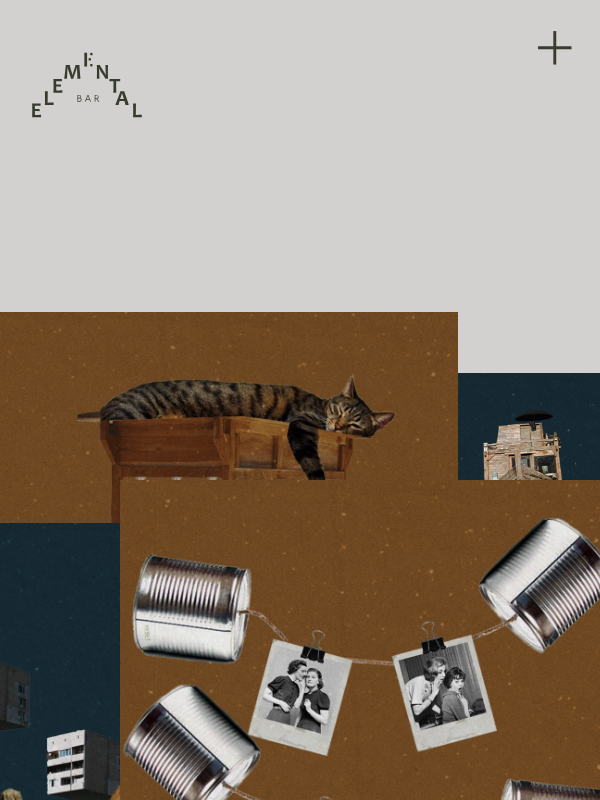
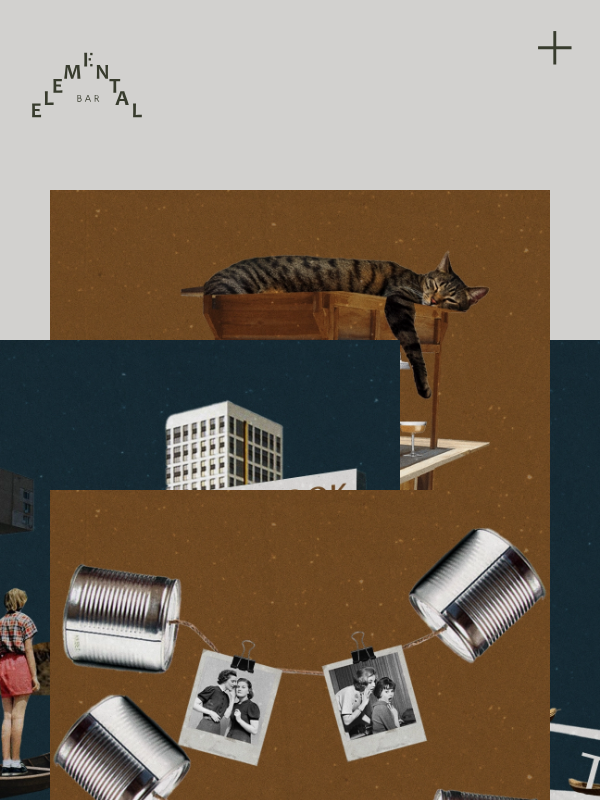
Before and after one commit to gunaindra/elementalbar, a Next.js app: page / in a window 600 px wide. Shown: the top 800 px of the page. Built offline with nearby package versions, Linux system fonts and the light colour scheme.

Commit message:
feat : changes translate location

```diff
--- a/components/Header/index.js
+++ b/components/Header/index.js
@@ -9,7 +9,7 @@ function Header() {
   return (
     <>
       {/* Desktop Header */}
-      <div className="min-h-150px w-full fixed z-10 invisible hidden md:visible md:block">
+      <div className="min-h-150px w-full fixed z-1 invisible hidden md:visible md:block">
         <div className="flex flex-row justify-end mx-70px py-20px">
           <Link className="cursor-pointer" href={"/"}>
             <div className="block">
--- a/components/Navbar/FullScreenNavbar.js
+++ b/components/Navbar/FullScreenNavbar.js
@@ -7,7 +7,7 @@ function FullScreenNavbar({ isShow }) {
 
   return (
     <div
-      className={`h-full fixed w-full bg-brown transition-opacity duration-300 ease-out overflow-y-auto ${
+      className={`h-full  fixed w-full bg-brown transition-opacity duration-300 ease-out overflow-y-auto ${
         navbarContext.isShowNavbar ? "opacity-100" : "opacity-0"
       }`}
     >
--- a/components/StackCard/StackCardItem.js
+++ b/components/StackCard/StackCardItem.js
@@ -2,8 +2,16 @@ import { useEffect, useState } from "react";
 
 import { CSSTransition } from "react-transition-group";
 
+import { useAppContext } from "@/contexts/AppContext";
+
+import { useRouter } from "next/router";
+
 function StackCardItem({ asset, index }) {
+  const router = useRouter();
+
   const [isMounted, setIsMounted] = useState(false);
+
+  const { card: cardContext } = useAppContext();
 
   useEffect(() => {
     setIsMounted(true);
@@ -20,6 +28,21 @@ function StackCardItem({ asset, index }) {
       classNames={`stack-image stack-image-item-${asset.orders}`}
     >
       <img
+        style={{
+          zIndex: cardContext.activeCard?.orders == asset.orders ? 1001 : index,
+        }}
+        onMouseEnter={() => {
+          cardContext.handleSetActiveCard({ ...asset, onHover: true });
+        }}
+        onMouseLeave={() => {
+          cardContext.handleSetActiveCard({
+            ...cardContext.activeCard,
+            onHover: false,
+          });
+        }}
+        onClick={() => {
+          router.push(asset.href);
+        }}
         ref={asset.nodeRef}
         className={`stack-image stack-image-${asset.orders}`}
         src={asset.src}
--- a/components/StackCard/index.js
+++ b/components/StackCard/index.js
@@ -43,7 +43,7 @@ function StackCard() {
 
   return (
     <div>
-      <TransitionGroup className="flex items-center justify-center h-screen relative">
+      <TransitionGroup className="flex pt-5 md:pt-0 lg:pt-0 xl:pt-0 sm:items-start md:items-center lg:items-center justify-center top-0 h-screen z-40 relative">
         {listAssets
           .sort((a, b) => b.orders - a.orders)
           .map((asset, index) => {
--- a/contexts/AppContext.js
+++ b/contexts/AppContext.js
@@ -5,14 +5,24 @@ const AppContext = createContext();
 export function AppWrapperContext({ children }) {
   const [isShowNavbar, setIsShowNavbar] = useState(false);
 
+  const [activeCard, setActiveCard] = useState("");
+
   const toggleShowNavbar = () => {
     setIsShowNavbar((prevState) => !prevState);
+  };
+
+  const handleSetActiveCard = (value) => {
+    setActiveCard(value);
   };
 
   let state = {
     navbar: {
       isShowNavbar: isShowNavbar,
       toggleShowNavbar,
+    },
+    card: {
+      activeCard,
+      handleSetActiveCard,
     },
   };
 
--- a/layouts/LandingLayout.js
+++ b/layouts/LandingLayout.js
@@ -9,7 +9,7 @@ function LandingLayout({ children }) {
   const { navbar: navbarContext } = useAppContext();
 
   return (
-    <div className="min-h-screen">
+    <div className="min-h-screen w-100">
       <FullScreenNavbar />
 
       <div className={`${navbarContext.isShowNavbar ? "hidden" : ""}`}>
@@ -18,8 +18,8 @@ function LandingLayout({ children }) {
         <main>{children}</main>
 
         {/* <div className="mt-20px sm:visible md:invisible md:hidden">
-        <Pattern />
-      </div> */}
+          <Pattern />
+        </div> */}
       </div>
     </div>
   );
--- a/pages/index.js
+++ b/pages/index.js
@@ -2,10 +2,15 @@ import StackCard from "@/components/StackCard";
 
 import siteData from "@/data/site";
 import { NextSeo } from "next-seo";
+import Link from "next/link";
+
+import { useAppContext } from "@/contexts/AppContext";
 
 export default function Home() {
+  const { card: cardContext } = useAppContext();
+
   return (
-    <div>
+    <div className="relative">
       <NextSeo
         title={siteData.siteName}
         description={siteData.description}
@@ -18,9 +23,26 @@ export default function Home() {
         }}
       />
 
-      <div className="mb-100px mx-10 mt-20 md:mx-0 md:mt-0">
+      <div className="mb-300px mx-10 md:mx-0 ">
         <StackCard />
       </div>
+
+      {cardContext?.activeCard?.title && cardContext?.activeCard?.onHover ? (
+        <div
+          className={`z-30 mr-70px invisible hidden md:visible md:block text-end ${
+            cardContext?.activeCard?.onHover
+              ? "sticky-bottom absolute mb-10 "
+              : ""
+          }`}
+        >
+          <Link
+            className="text-menu mb-2 text-brown underline decoration-2 underline-offset-4"
+            href={cardContext?.activeCard?.href}
+          >
+            {cardContext?.activeCard?.title}
+          </Link>
+        </div>
+      ) : null}
     </div>
   );
 }
--- a/styles/globals.css
+++ b/styles/globals.css
@@ -54,70 +54,173 @@
   cursor: pointer;
 }
 
+@media only screen and (max-width: 600px) {
+  /* Stack Card */
+  .stack-image-1 {
+    position: absolute;
+    width: 200px;
+    height: 200px;
+    transform: translate(0, 0);
+    z-index: 91;
+  }
+
+  .stack-image-2 {
+    position: absolute;
+    width: 200px;
+    height: 200px;
+    transform: translate(0, 225px);
+    z-index: 81;
+  }
+
+  .stack-image-3 {
+    position: absolute;
+    width: 200px;
+    height: 200px;
+    transform: translate(0px, 450px);
+    z-index: 71;
+  }
+
+  .stack-image-4 {
+    position: absolute;
+    width: 200px;
+    height: 200px;
+    transform: translate(0, 675px);
+    z-index: 61;
+  }
+
+  /* CSS Animation */
+  .stack-image-item-1-enter {
+    opacity: 0;
+    transform: translate(-50px, 0);
+  }
+
+  .stack-image-item-1-enter-active {
+    opacity: 0;
+  }
+
+  .stack-image-item-1-enter-done {
+    opacity: 1;
+    transition: opacity 1000ms ease-in-out, transform 1200ms;
+    transform: translate(0, 0);
+  }
+
+  .stack-image-item-2-enter {
+    opacity: 0;
+    transform: translate(-50px, 225px);
+  }
+
+  .stack-image-item-2-enter-active {
+    opacity: 0;
+  }
+
+  .stack-image-item-2-enter-done {
+    opacity: 1;
+    transition: opacity 1000ms ease-in-out, transform 1200ms;
+    transform: translate(0, 225px);
+  }
+
+  .stack-image-item-3-enter {
+    opacity: 0;
+    transform: translate(50px, 450px);
+  }
+
+  .stack-image-item-3-enter-active {
+    opacity: 0;
+  }
+
+  .stack-image-item-3-enter-done {
+    opacity: 1;
+    transition: opacity 1000ms ease-in-out, transform 1200ms;
+    transform: translate(0px, 450px);
+  }
+
+  .stack-image-item-4-enter {
+    opacity: 0;
+    transform: translate(-50px, 675px);
+  }
+
+  .stack-image-item-4-enter-active {
+    opacity: 0;
+  }
+
+  .stack-image-item-4-enter-done {
+    opacity: 1;
+    transition: opacity 1000ms ease-in-out, transform 1200ms;
+    transform: translate(0, 675px);
+  }
+
+  .sticky-bottom {
+    position: "sticky" !important;
+    bottom: 0;
+    right: 0;
+  }
+}
+
+@media only screen and (min-width: 600px) {
   /* Stack Card */
   .stack-image-1 {
     position: absolute;
     width: 500px;
     height: 500px;
-  transform: translate(70px, 80px);
+    transform: translate(0, 300px);
     z-index: 91;
   }
 
-.stack-image-1:hover {
+  /* .stack-image-1:hover {
   z-index: 1001;
-  transform: translate(0, 0);
+  transform: translate(0, 150px);
   width: 500px;
   height: 500px;
   transition: transform 1500ms;
-}
+} */
 
   .stack-image-2 {
     position: absolute;
-  width: 535px;
-  height: 535px;
-  transform: translate(-150px, 140px);
+    width: 500px;
+    height: 500px;
+    transform: translate(-150px, 150px);
     z-index: 81;
   }
 
-.stack-image-2:hover {
+  /* .stack-image-2:hover {
   z-index: 1002;
-  transform: translate(0, 0);
+  transform: translate(-150px, 0px);
   width: 500px;
   height: 500px;
   transition: transform 1500ms;
-}
+} */
 
   .stack-image-3 {
     position: absolute;
-  width: 516px;
-  height: 516px;
-  transform: translate(-100px, -80px);
+    width: 500px;
+    height: 500px;
+    transform: translate(0px, 0px);
     z-index: 71;
   }
 
-.stack-image-3:hover {
+  /* .stack-image-3:hover {
   z-index: 1003;
-  transform: translate(0, 0);
+  transform: translate(0px, -150px);
   width: 500px;
   height: 500px;
   transition: transform 1500ms;
-}
+} */
 
   .stack-image-4 {
     position: absolute;
-  width: 314px;
-  height: 314px;
-  transform: translate(230px, -120px);
+    width: 500px;
+    height: 500px;
+    transform: translate(150px, 150px);
     z-index: 61;
   }
 
-.stack-image-4:hover {
+  /* .stack-image-4:hover {
   z-index: 1004;
-  transform: translate(0, 0);
+  transform: translate(150px, 0px);
   width: 500px;
   height: 500px;
   transition: transform 1500ms;
-}
+} */
 
   .stack-image-5 {
     position: absolute;
@@ -129,7 +232,7 @@
   /* CSS Animation */
   .stack-image-item-1-enter {
     opacity: 0;
-  transform: translate(20px, 80px);
+    transform: translate(0, 250px);
   }
 
   .stack-image-item-1-enter-active {
@@ -139,12 +242,12 @@
   .stack-image-item-1-enter-done {
     opacity: 1;
     transition: opacity 1000ms ease-in-out, transform 1200ms;
-  transform: translate(70px, 80px);
+    transform: translate(0, 300px);
   }
 
   .stack-image-item-2-enter {
     opacity: 0;
-  transform: translate(-100px, 140px);
+    transform: translate(-100px, 150px);
   }
 
   .stack-image-item-2-enter-active {
@@ -154,12 +257,12 @@
   .stack-image-item-2-enter-done {
     opacity: 1;
     transition: opacity 1000ms ease-in-out, transform 1200ms;
-  transform: translate(-150px, 140px);
+    transform: translate(-150px, 150px);
   }
 
   .stack-image-item-3-enter {
     opacity: 0;
-  transform: translate(-100px, -30px);
+    transform: translate(0px, -50px);
   }
 
   .stack-image-item-3-enter-active {
@@ -169,12 +272,12 @@
   .stack-image-item-3-enter-done {
     opacity: 1;
     transition: opacity 1000ms ease-in-out, transform 1200ms;
-  transform: translate(-100px, -80px);
+    transform: translate(0px, 0px);
   }
 
   .stack-image-item-4-enter {
     opacity: 0;
-  transform: translate(180px, -120px);
+    transform: translate(100px, 150px);
   }
 
   .stack-image-item-4-enter-active {
@@ -184,5 +287,12 @@
   .stack-image-item-4-enter-done {
     opacity: 1;
     transition: opacity 1000ms ease-in-out, transform 1200ms;
-  transform: translate(230px, -120px);
+    transform: translate(150px, 150px);
   }
+
+  .sticky-bottom {
+    position: "sticky" !important;
+    bottom: 0;
+    right: 0;
+  }
+}
--- a/tailwind.config.js
+++ b/tailwind.config.js
@@ -18,7 +18,7 @@ module.exports = {
         brown: "#7E552B",
       },
       fontSize: {
-        menu: ["25pt", { lineHeight: "27pt" }],
+        menu: ["20pt", { lineHeight: "25pt" }],
         heading: ["30pt", { lineHeight: "46pt" }],
         CTANavbar: ["50pt", { lineHeight: "53pt" }],
         ...defaultTheme.fontSize,
@@ -36,6 +36,7 @@ module.exports = {
         "100px": "100px",
         "150px": "150px",
         "200px": "200px",
+        "250px": "250px",
         "300px": "300px",
         "350px": "350px",
         "400px": "400px",
```
Also changed, not shown: components/Menu/index.js (+23 -5 lines), pages/feed.js (added, +34 -0 lines). Lines whose indentation alone changed are shown as unchanged.
